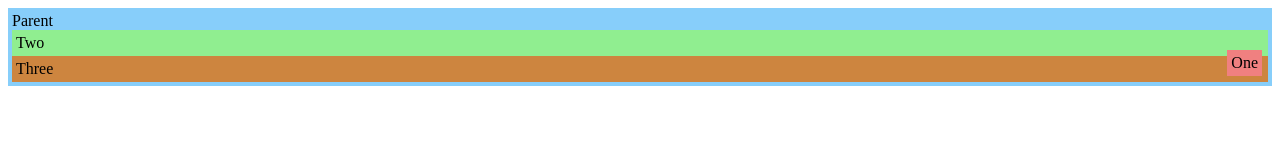
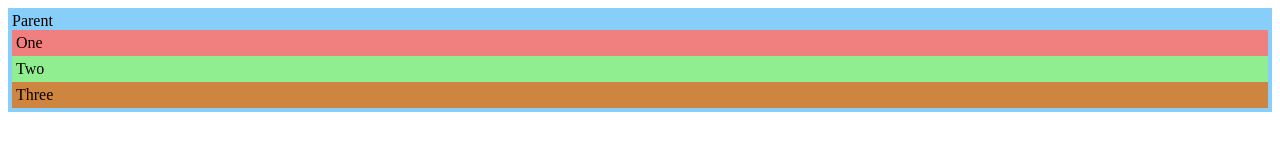
Before and after one commit to nithinshibu/CSSDevWeb, a plain HTML site: page Position/index.html in a window 1280 px wide. Shown: the top 160 px of the page. Drawn offline with Linux system fonts and the light colour scheme.

Commit message:
Position Sticky code added

```diff
--- a/Position/styles.css
+++ b/Position/styles.css
@@ -1,6 +1,10 @@
 /* * Every single element by default is of position :static */
 /* * Position static means that follow the normal document flow */
 /* * We can break out it using position */
+
+body {
+  height: 200vh;
+}
 
 .parent {
   padding: 0.25rem;
@@ -24,7 +28,7 @@
   /* ---------------- */
   /* ---------------- */
   /* * When we are using the position as absolute, it is removing that element 100% from the normal document flow */
-  position: absolute;
+  /* position: absolute; */
   /* * When we add top:10px it will be 10px away from the screen */
   /* top: 10px; */
   /* * This will make the child1 to be placed at the bottom (just 10px away from bottom) */
@@ -33,8 +37,25 @@
   /* ---------------- */
   /* ---------------- */
   /* *So now the child1 is relative to .parent class, so this child1 will be 10px away from bottom and 10px away from right */
+  /* position: absolute;
   bottom: 10px;
-  right: 10px;
+  right: 10px; */
+  /* ---------------- */
+  /* ---------------- */
+  /* * By adding a height of 200vh (for demo) , if we want the child1 to fixed in a certain position even when scrolling we need to put the position as fixed */
+  /* ---------------- */
+  /* *In this case when we put the position as fixed , even if we put the parent's position as relative , nothing happens*/
+  /* position: fixed;
+  top: 0;
+  left: 0; */
+  /* ---------------- */
+  /* ---------------- */
+  /* * Position:sticky is a combination of relative and fixed */
+  /* * Position sticky will behaves like position fixed as long as it is contained in its parent container */
+  /* * We don't have to specify the parent container as relative to use the position sticky inside the child element */
+  position: sticky;
+  top: 0;
+  left: 0;
   padding: 0.25rem;
   background-color: #f08080;
 }
```
